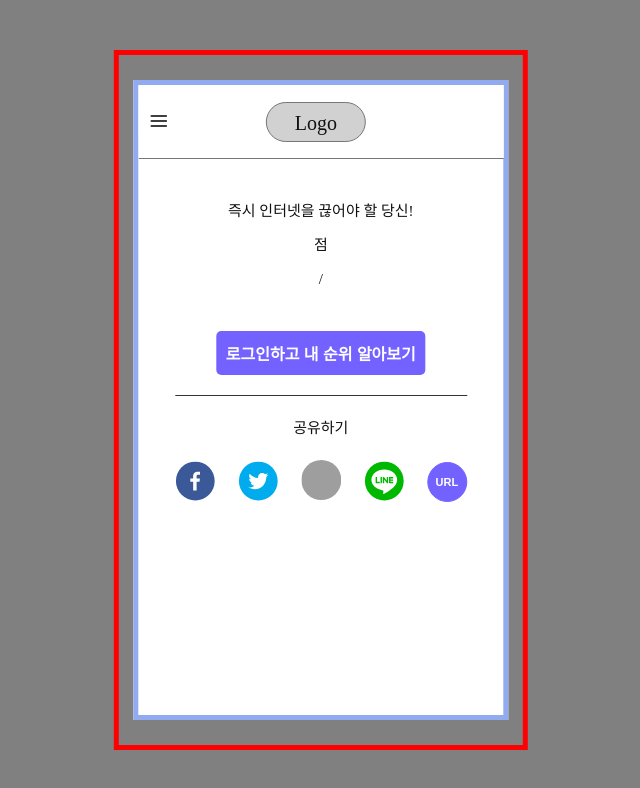
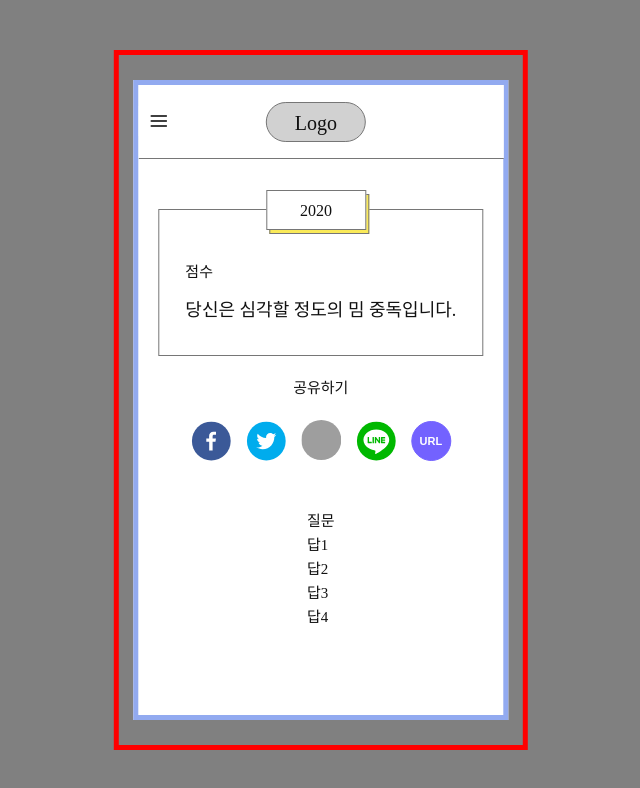
Before and after one commit to zubetcha/Final-project, a React (Create React App) app: page /quiz/1/result in a window 1280 px wide. Shown: the top 788 px of the page, without its empty margins (609-1249 px from the left). Built offline with nearby package versions, Linux system fonts and the light colour scheme; no server answers; grey boxes are pictures that could not be loaded.

Commit message:
[Feat]수정 퀴즈 문제 풀기 로직 수정

```diff
--- a/src/App.js
+++ b/src/App.js
@@ -20,8 +20,8 @@ function App() {
             <Route path="/login" exact component={Login} />
             <Route path="/mypage" exact component={Mypage} />
             <Route path="/quiz" exact component={QuizIntro} />
-            <Route path="/quiz/:year" exact component={Quiz} />
-            <Route path="/quiz/:year/result" exact component={QuizResult} />
+            <Route path="/quiz/:category" exact component={Quiz} />
+            <Route path="/quiz/:category/result" exact component={QuizResult} />
             <Route path="/post" exact component={PostList} />
             <Route path="/post/detail/:postId" exact component={PostDetail} />
             <Route path="/post/write" exact component={PostWrite} />
--- /dev/null
+++ b/src/components/OneQuiz.js
@@ -0,0 +1,18 @@
+import React from 'react'
+import styled from 'styled-components'
+
+const OneQuiz = (props) => {
+  return (
+    <>
+      <div>
+        <p>질문</p>
+        <p>답1</p>
+        <p>답2</p>
+        <p>답3</p>
+        <p>답4</p>
+      </div>
+    </>
+  )
+}
+
+export default OneQuiz
--- a/src/components/QuizPaper.js
+++ b/src/components/QuizPaper.js
@@ -1,39 +1,104 @@
 import React from 'react'
 import { useDispatch, useSelector } from 'react-redux'
+import { useParams } from 'react-router-dom'
 
 import styled from 'styled-components'
 
 import { history } from '../redux/ConfigureStore'
 import { actionCreators as quizActions } from '../redux/modules/quiz'
 
+import QuizResult from '../pages/QuizResult'
+
 const QuizPaper = (props) => {
+  const category = useParams().category
+
   const dispatch = useDispatch()
 
   const quiz_list = useSelector((state) => state.quiz.quiz_list)
   const user_answer_list = useSelector((state) => state.quiz.user_answer_list)
 
-  const quiz = quiz_list ? quiz_list[user_answer_list.length] : null
+  const [showResult, setShowResult] = React.useState(false)
+  const [currentIndex, setCurrentIndex] = React.useState(0)
+  const [answer, setAnswer] = React.useState('')
+  const [clicked1, setClicked1] = React.useState(false)
+  const [clicked2, setClicked2] = React.useState(false)
+  const [clicked3, setClicked3] = React.useState(false)
+  const [clicked4, setClicked4] = React.useState(false)
 
-  const setAnswer = (user_answer) => {
-    dispatch(quizActions.addAnswer(user_answer))
+  const clickAnswer1 = (e) => {
+    setAnswer(e.target.value)
+    setClicked1(true)
+    setClicked2(false)
+    setClicked3(false)
+    setClicked4(false)
   }
+
+  const clickAnswer2 = (e) => {
+    setAnswer(e.target.value)
+    setClicked1(false)
+    setClicked2(true)
+    setClicked3(false)
+    setClicked4(false)
+  }
+
+  const clickAnswer3 = (e) => {
+    setAnswer(e.target.value)
+    setClicked1(false)
+    setClicked2(false)
+    setClicked3(true)
+    setClicked4(false)
+  }
+
+  const clickAnswer4 = (e) => {
+    setAnswer(e.target.value)
+    setClicked1(false)
+    setClicked2(false)
+    setClicked3(false)
+    setClicked4(true)
+  }
+
+  console.log(currentIndex)
+  console.log(answer)
+  console.log(clicked1)
+  console.log(clicked2)
+  console.log(clicked3)
+  console.log(clicked4)
+  console.log(user_answer_list)
+
+  const submitAnswer = () => {
+    setClicked1(false)
+    setClicked2(false)
+    setClicked3(false)
+    setClicked4(false)
+    // 추후 quiz_list ? currentIndex === quiz_list.length -1 로 조건문 변경
+    if (currentIndex === 9) {
+      setShowResult(true)
+    } else {
+      dispatch(quizActions.addAnswer(answer))
+      setCurrentIndex(currentIndex + 1)
+    }
+  }
+
+  const quiz = quiz_list ? quiz_list[currentIndex] : null
 
   React.useEffect(() => {
     if (quiz_list === null) {
-      dispatch(quizActions.getQuizListDB())
+      dispatch(quizActions.getQuizListDB(category))
     }
-    if (quiz_list && user_answer_list.length === quiz_list.length) {
-      history.push('/quiz/result')
-      return
-    }
-  }, [user_answer_list])
+    //   if (quiz_list && user_answer_list.length === quiz_list.length) {
+    //     history.push('/quiz/result')
+    //     return
+    //   }
+    // }, [user_answer_list])
 
-  if (quiz_list && user_answer_list.length === quiz_list.length) {
-    return null
-  }
+    // if (quiz_list && user_answer_list.length === quiz_list.length) {
+    //   return null
+    // }
+  })
 
   return (
     <>
+      {!showResult ? (
         <Wrapper>
           <QuizTitle>
             <div className="question-number-box box-1">Q. 01</div>
@@ -42,23 +107,43 @@ const QuizPaper = (props) => {
           </QuizTitle>
           <QuizBox>
             <div>
-            <button className="answer-btn">answer 1</button>
+              <button className={`answer-btn ${clicked1 ? 'clicked' : ''}`} value="answer1" onClick={clickAnswer1}>
+                answer1
+              </button>
             </div>
             <div>
-            <button className="answer-btn">answer 2</button>
+              <button className={`answer-btn ${clicked2 ? 'clicked' : ''}`} value="answer2" onClick={clickAnswer2}>
+                answer2
+              </button>
             </div>
             <div>
-            <button className="answer-btn">answer 3</button>
+              <button className={`answer-btn ${clicked3 ? 'clicked' : ''}`} value="answer3" onClick={clickAnswer3}>
+                answer3
+              </button>
             </div>
             <div>
-            <button className="answer-btn btn-4">answer 4</button>
+              <button className={`answer-btn btn-4 ${clicked4 ? 'clicked' : ''}`} value="answer4" onClick={clickAnswer4}>
+                answer4
+              </button>
             </div>
             <div className="next-btn-box box-1">
-            <button className="next-btn">다음</button>
+              {/* 추후 quiz_list? currentIndex === quiz_list.length -1 ? 로 조건문 변경 */}
+              {currentIndex === 9 ? (
+                <button className="next-btn" onClick={submitAnswer} disabled={!(clicked1 || clicked2 || clicked3 || clicked4)}>
+                  결과
+                </button>
+              ) : (
+                <button className="next-btn" onClick={submitAnswer} disabled={!(clicked1 || clicked2 || clicked3 || clicked4)}>
+                  다음
+                </button>
+              )}
             </div>
             <div className="next-btn-box box-2"></div>
           </QuizBox>
         </Wrapper>
+      ) : (
+        <QuizResult />
+      )}
     </>
   )
 }
@@ -110,7 +195,7 @@ const QuizTitle = styled.div`
   .box-2 {
     top: -16px;
     left: 34%;
-    background-color: #faea59;
+    background-color: #fff27b;
   }
 
   .title {
@@ -126,6 +211,7 @@ const QuizBox = styled.div`
   width: 100%;
   border: 1px solid #767676;
   margin: 20px 0 0;
+  transition: background-color 0.1s ease-in-out;
 
   .answer-btn {
     width: 100%;
@@ -136,6 +222,11 @@ const QuizBox = styled.div`
 
   .btn-4 {
     border: 0;
+  }
+
+  .clicked {
+    transition: background-color 0.1s ease-in-out;
+    background-color: #faea59;
   }
 
   .next-btn-box {
@@ -163,7 +254,13 @@ const QuizBox = styled.div`
     width: 100%;
     height: 100%;
     padding: 0;
-    border-radius: 50%;
+    border-radius: 20px;
+
+    :disabled {
+      background-color: #ededed;
+      cursor: not-allowed;
+      pointer-events: none;
+    }
   }
 `
 export default QuizPaper
--- a/src/pages/QuizResult.js
+++ b/src/pages/QuizResult.js
@@ -8,6 +8,8 @@ import { actionCreators as quizActions } from '../redux/modules/quiz'
 import useScript from '../util/useScript'
 import { KakaoShareButton } from '../shared/kakaoShare'
 import { FacebookShareButton, FacebookIcon, TwitterShareButton, TwitterIcon, LineShareButton, LineIcon } from 'react-share'
+
+import OneQuiz from '../components/OneQuiz'
 
 const QuizResult = (props) => {
   useScript('https://developers.kakao.com/sdk/js/kakao.js')
@@ -51,24 +53,14 @@ const QuizResult = (props) => {
     <>
       <Wrapper>
         <div style={{ width: '100%', display: 'flex', flexDirection: 'column', alignItems: 'center', justifyContent: 'center' }}>
-          <div style={{ width: '100%', padding: '30px 0 20px', display: 'flex', flexDirection: 'column', alignItems: 'center', justifyContent: 'center' }}>
-            <h4>즉시 인터넷을 끊어야 할 당신!</h4>
-            <h1 style={{ padding: '10px 0' }}>{score}점</h1>
-            <p>
-              {answerCnt}/{quiz_list ? quiz_list.length : null}
-            </p>
-          </div>
-          <div>
-            <button
-              className="login-page-btn"
-              onClick={() => {
-                history.push('/login')
-              }}
-            >
-              로그인하고 내 순위 알아보기
-            </button>
-          </div>
-          <div style={{ width: '80%', height: '1px', backgroundColor: '#333' }}></div>
+          <QuizResultBox>
+            <div className="quiz-year-box box-1">2020</div>
+            <div className="quiz-year-box box-2"></div>
+            <div style={{ padding: '50px 0 30px' }}>
+              <h2>점수</h2>
+              <h2 className="result">당신은 심각할 정도의 밈 중독입니다.</h2>
+            </div>
+          </QuizResultBox>
           <div style={{ width: '80%', padding: '20px 0', display: 'flex', flexDirection: 'column', alignItems: 'center', justifyContent: 'center' }}>
             <div>공유하기</div>
             <div style={{ width: '100%', padding: '20px 0', display: 'flex', alignItems: 'center', justifyContent: 'space-between' }}>
@@ -89,14 +81,21 @@ const QuizResult = (props) => {
             </div>
           </div>
         </div>
+        {/* quiz_list.map() */}
+        <OneQuiz />
       </Wrapper>
     </>
   )
 }
 
 const Wrapper = styled.div`
+  margin-left: 0px;
+  padding: 0 20px;
   width: 100%;
   height: 100%;
+  display: flex;
+  flex-direction: column;
+  align-items: center;
   .login-page-btn {
     font-size: 16px;
     padding: 10px;
@@ -142,4 +141,45 @@ const Wrapper = styled.div`
   }
 `
 
+const QuizResultBox = styled.div`
+  position: relative;
+  width: 100%;
+  height: 100%;
+  margin: 40px 0 0;
+  border: 1px solid #767676;
+  display: flex;
+  align-items: center;
+  justify-content: center;
+
+  .quiz-year-box {
+    width: 100px;
+    height: 40px;
+    position: absolute;
+    border: 1px solid #767676;
+    background-color: #fff;
+  }
+
+  .box-1 {
+    top: -20px;
+    left: 33%;
+    z-index: 2;
+    text-align: center;
+    line-height: 40px;
+    font-size: 16px;
+  }
+
+  .box-2 {
+    top: -16px;
+    left: 34%;
+    background-color: #faea59;
+  }
+
+  .result {
+    width: 100%;
+    text-align: center;
+    font-size: 18px;
+    padding: 12px 0 0;
+  }
+`
+
 export default QuizResult
--- a/src/redux/modules/quiz.js
+++ b/src/redux/modules/quiz.js
@@ -17,11 +17,12 @@ const initialState = {
 }
 
 /* middleware */
-const getQuizListDB = () => {
+const getQuizListDB = (category) => {
   return async function (dispatch, getState, { history }) {
     await quizApi
-      .getQuizList()
+      .getQuizList(category)
       .then((res) => {
+        console.log(res.data)
         dispatch(getQuizList(res.data))
       })
       .catch((err) => {
--- a/src/shared/api.js
+++ b/src/shared/api.js
@@ -33,16 +33,14 @@ export const userApi = {
 export const boardApi = {
   getPosts: () => instance.get('/api/board'),
   getOnePost: (postId) => instance.get(`/api/board/${postId}`),
-  writePost: (title,content,subject,category) => instance.post('/api/board',{title:title, content:content, subject:subject, category:category}),
-  editPost: (postId,title,content,subject) => instance.put(`/api/board/${postId}`,{title:title, content:content, subject:subject,}),
+  writePost: (title, content, subject, category) => instance.post('/api/board', { title: title, content: content, subject: subject, category: category }),
+  editPost: (postId, title, content, subject) => instance.put(`/api/board/${postId}`, { title: title, content: content, subject: subject }),
   deletePost: (postId) => instance.delete(`/api/board/${postId}`),
 
   // 추가
   likePost: (postId) => instance.post(`/api/board/${postId}/like`),
-  getSubject: ()=> instance.get('/api/board/subject'),
+  getSubject: () => instance.get('/api/board/subject'),
 }
-
-
 
 export const dictApi = {
   getDictMain: () => instance.get('/api/dict?page=0&size=10'),
@@ -59,7 +57,7 @@ export const dictApi = {
 
 export const quizApi = {
   /* 추가 */
-  getQuizList: () => instance.get('/api/quiz?count=10'),
+  getQuizList: (category) => instance.get(`/api/quiz/${category}?count=10`),
 }
 
 export const mainApi = {
```
Lines whose indentation alone changed are shown as unchanged.
